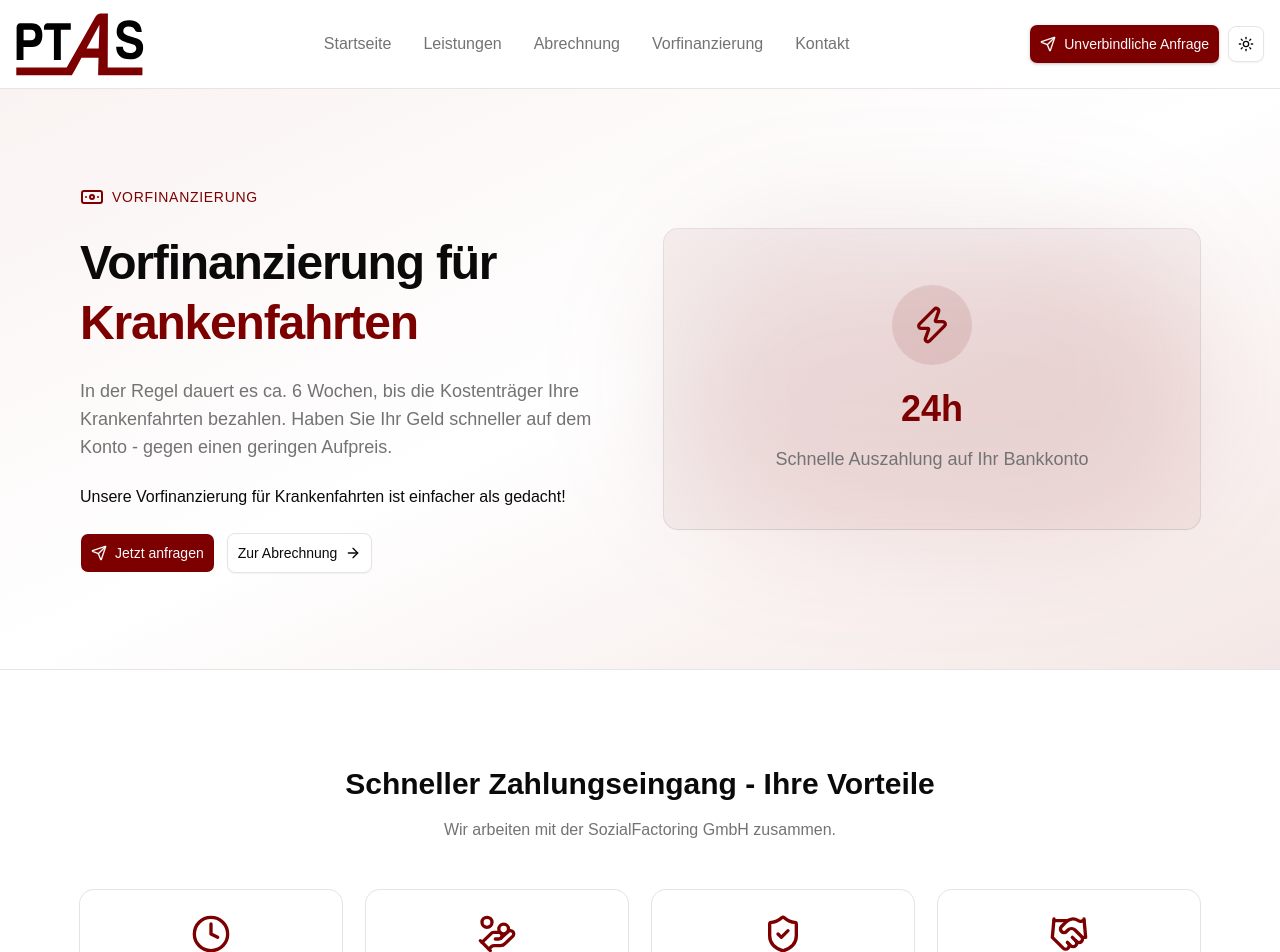
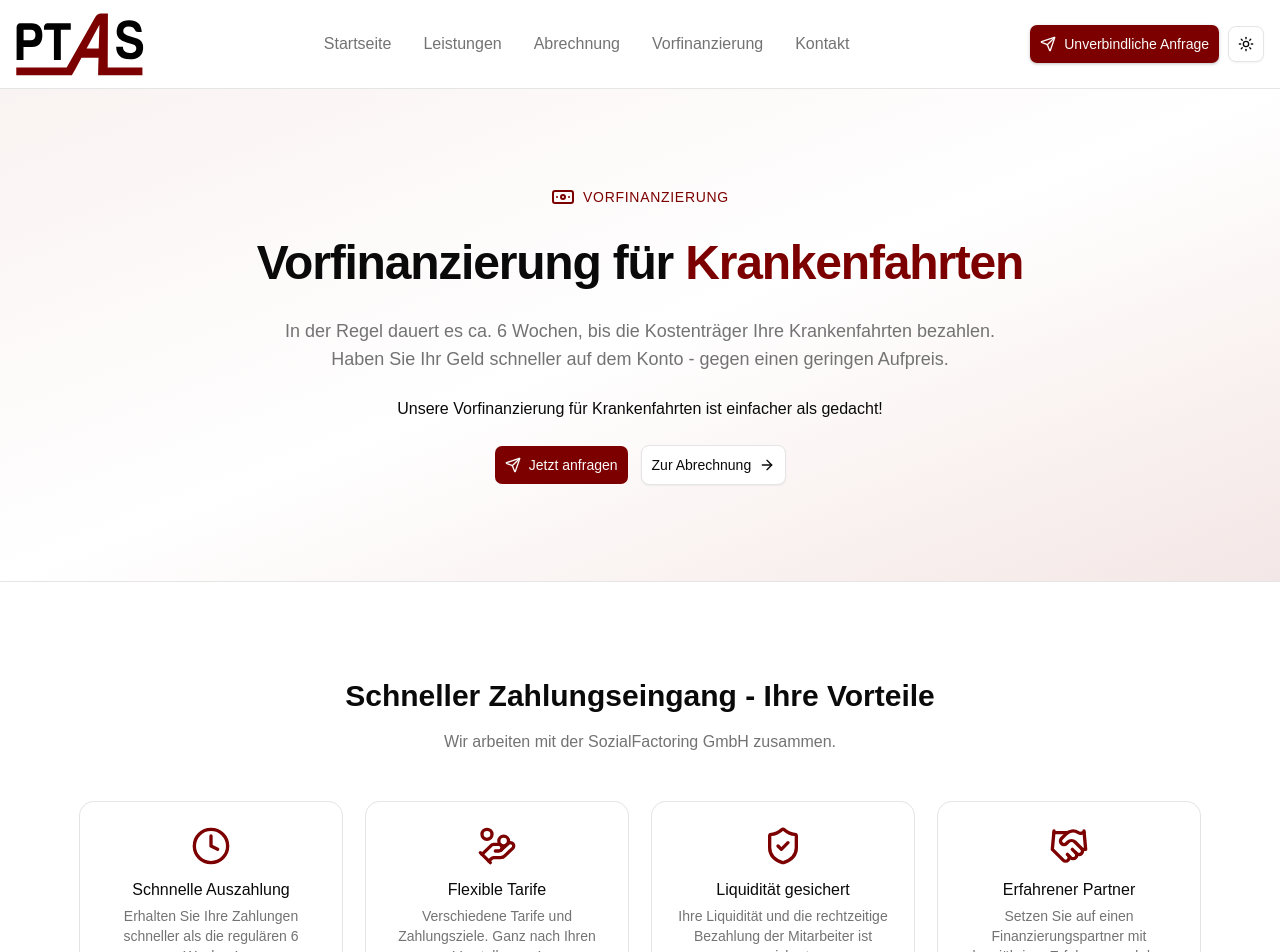
Before and after one commit to Yeah-Jack/ptas, a Next.js app: page /vorfinanzierung in a window 1280 px wide. Shown: the top 952 px of the page. Built offline with nearby package versions, Linux system fonts and the light colour scheme.

Commit message:
Remove 24h at Vorfinanzierung

```diff
--- a/app/page.tsx
+++ b/app/page.tsx
@@ -112,7 +112,7 @@ const serviceFeatures = [
 	"Direkte Kommunikation mit Kassen",
 	"Rückläuferbearbeitung",
 	"Kostenlose Software-Nutzung",
-	"Optionale Vorfinanzierung (24h)",
+	"Optionale Vorfinanzierung",
 	"Persönlicher Ansprechpartner",
 ] as const;
 
--- a/app/vorfinanzierung/page.tsx
+++ b/app/vorfinanzierung/page.tsx
@@ -9,7 +9,6 @@ import {
 	Handshake,
 	Send,
 	ShieldCheck,
-	Zap,
 } from "lucide-react";
 import Link from "next/link";
 import CTA from "@/components/cta";
@@ -25,9 +24,9 @@ import {
 const benefits = [
 	{
 		icon: Clock,
-		title: "24 Stunden",
+		title: "Schnnelle Auszahlung",
 		description:
-			"Wenn Sie möchten, ist das Geld innerhalb von 24 Stunden auf Ihrem Bankkonto.",
+			"Erhalten Sie Ihre Zahlungen schneller als die regulären 6 Wochen!",
 	},
 	{
 		icon: HandCoins,
@@ -81,8 +80,7 @@ export default function VorfinanzierungPage() {
 			{/* Hero Section */}
 			<section className="border-b bg-linear-to-br from-primary/5 via-background to-primary/10 py-16 md:py-24">
 				<div className="container mx-auto max-w-6xl px-4">
-					<div className="grid items-center gap-8 lg:grid-cols-2 lg:gap-12">
-						<div className="flex flex-col gap-4 md:gap-6">
+					<div className="mx-auto flex max-w-3xl flex-col items-center gap-4 text-center md:gap-6">
 						<div className="flex items-center gap-2 text-primary">
 							<Banknote className="size-6" />
 							<span className="font-medium text-sm uppercase tracking-wider">
@@ -102,7 +100,7 @@ export default function VorfinanzierungPage() {
 							Unsere Vorfinanzierung für Krankenfahrten ist einfacher als
 							gedacht!
 						</p>
-							<div className="flex flex-col gap-3 sm:flex-row sm:flex-wrap">
+						<div className="flex w-full flex-col justify-center gap-3 sm:flex-row sm:flex-wrap">
 							<Link href="/kontakt">
 								<Button size="lg" className="w-full gap-2 sm:w-auto">
 									<Send className="size-4" />
@@ -119,25 +117,6 @@ export default function VorfinanzierungPage() {
 									<ArrowRight className="size-4" />
 								</Button>
 							</Link>
-							</div>
-						</div>
-						<div className="relative mt-6 lg:mt-0">
-							<div className="absolute inset-0 hidden rounded-full bg-primary/10 blur-3xl lg:block" />
-							<Card className="relative border-primary/20 bg-primary/5">
-								<CardContent className="py-8">
-									<div className="mb-6 flex items-center justify-center">
-										<div className="flex size-20 items-center justify-center rounded-full bg-primary/10">
-											<Zap className="size-10 text-primary" />
-										</div>
-									</div>
-									<div className="space-y-4 text-center">
-										<p className="font-bold text-4xl text-primary">24h</p>
-										<p className="text-lg text-muted-foreground">
-											Schnelle Auszahlung auf Ihr Bankkonto
-										</p>
-									</div>
-								</CardContent>
-							</Card>
 						</div>
 					</div>
 				</div>
```
Lines whose indentation alone changed are shown as unchanged.
